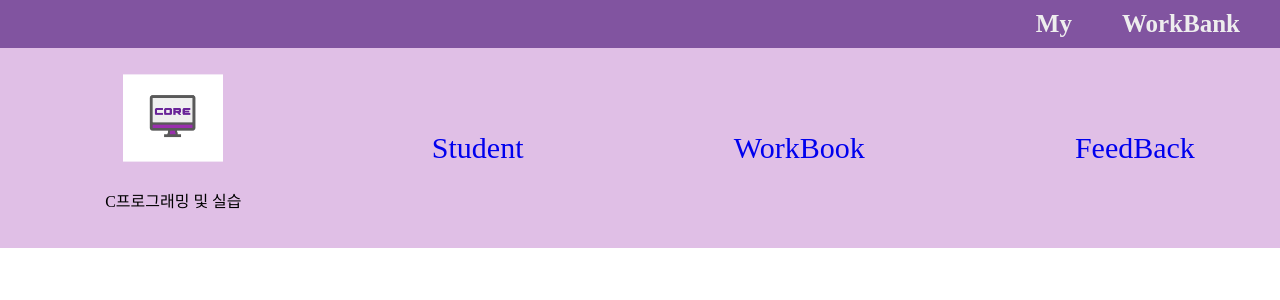
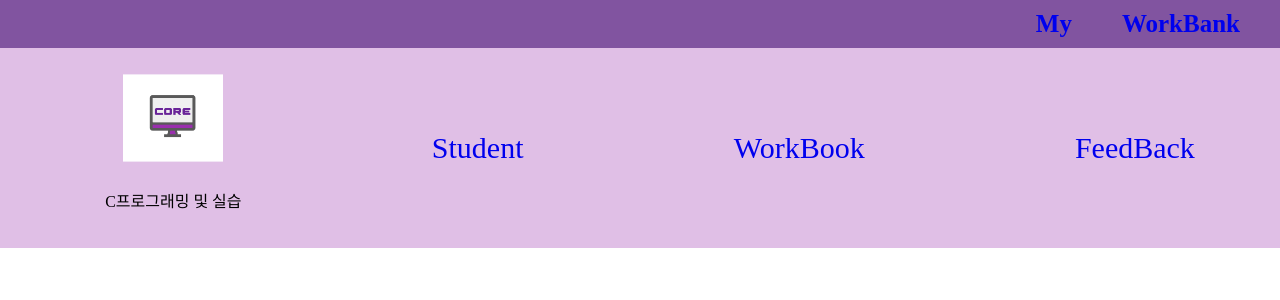
Before and after one commit to Happhee/CORE, a React (Create React App) app in the folder core/: page / in a window 1280 px wide. Shown: the top 300 px of the page. Built offline with nearby package versions, Linux system fonts and the light colour scheme.

Commit message:
[MOVE] 경로로 인한 재패키징

```diff
--- a/core/src/App.js
+++ b/core/src/App.js
@@ -2,8 +2,8 @@
 import './App.css';
 import React, { Component } from 'react';
 
-import Toolbar from './together/components/Toolbar';
-import Subject from './together/components/Subject'
+import Toolbar from './components/Toolbar';
+import Subject from './components/Subject'
 
 
 
@@ -16,7 +16,7 @@ class App extends Component {
       student_top: { feed: 'FeedBank' },
 
       teacher_subject: [
-        { id: 1, title: 'Student' },
+        { id: 1, title: 'Student', link: 'core/src/teacher/components/Student.js' },
         { id: 2, title: 'WorkBook' },
         { id: 3, title: 'FeedBack' }
       ],
--- a/core/src/together/components/Subject.js
+++ b/core/src/components/Subject.js
@@ -3,6 +3,7 @@ import React, { Component } from 'react';
 
 import '../css/Subject.css';
 import core_logo from '../css/Core.svg'
+
 
 
 class Logo_Room extends Component {
@@ -15,7 +16,7 @@ class Logo_Room extends Component {
         );
     }
 }
-class Subject_Span extends Component {
+class Subject_Href extends Component {
     render() {
         return (
             <div>
@@ -31,7 +32,7 @@ class Subject extends Component {
         let data = this.props.data;
 
         for (let index = 0; index < data.length; index++) {
-            span_list.push(<Subject_Span key={data[index].id} title={data[index].title}></Subject_Span>)
+            span_list.push(<Subject_Href key={data[index].id} title={data[index].title}></Subject_Href>)
         }
         return (
             <div className="subject">
--- a/core/src/together/components/Toolbar.js
+++ b/core/src/components/Toolbar.js
@@ -1,5 +1,5 @@
 import React, { Component } from 'react';
-import '../CSS/Toolbar.css'
+import '../css/Toolbar.css'
 
 //맨 상단바
 class Toolbar extends Component {
@@ -7,8 +7,8 @@ class Toolbar extends Component {
         return (
             <div>
                 <div className="tool_bar">
-                    <span className="text_style">My</span>
-                    <span className="text_style">{this.props.feed}</span>
+                    <a href="/" className="text_style">My</a>
+                    <a href="/" className="text_style">{this.props.feed}</a>
                 </div>
             </div>
         );
```
Also changed, not shown: core/src/components/student/WorkBook.js (added), core/src/components/teacher/FeedBack.js (added), core/src/components/teacher/Student.js (added), core/src/components/teacher/WorkBook.js (added), core/src/css/Core.svg (renamed from core/src/together/css/Core.svg), core/src/css/Subject.css (renamed from core/src/together/css/Subject.css), core/src/css/Toolbar.css (renamed from core/src/together/css/Toolbar.css), core/src/css/student/student.css (added).
